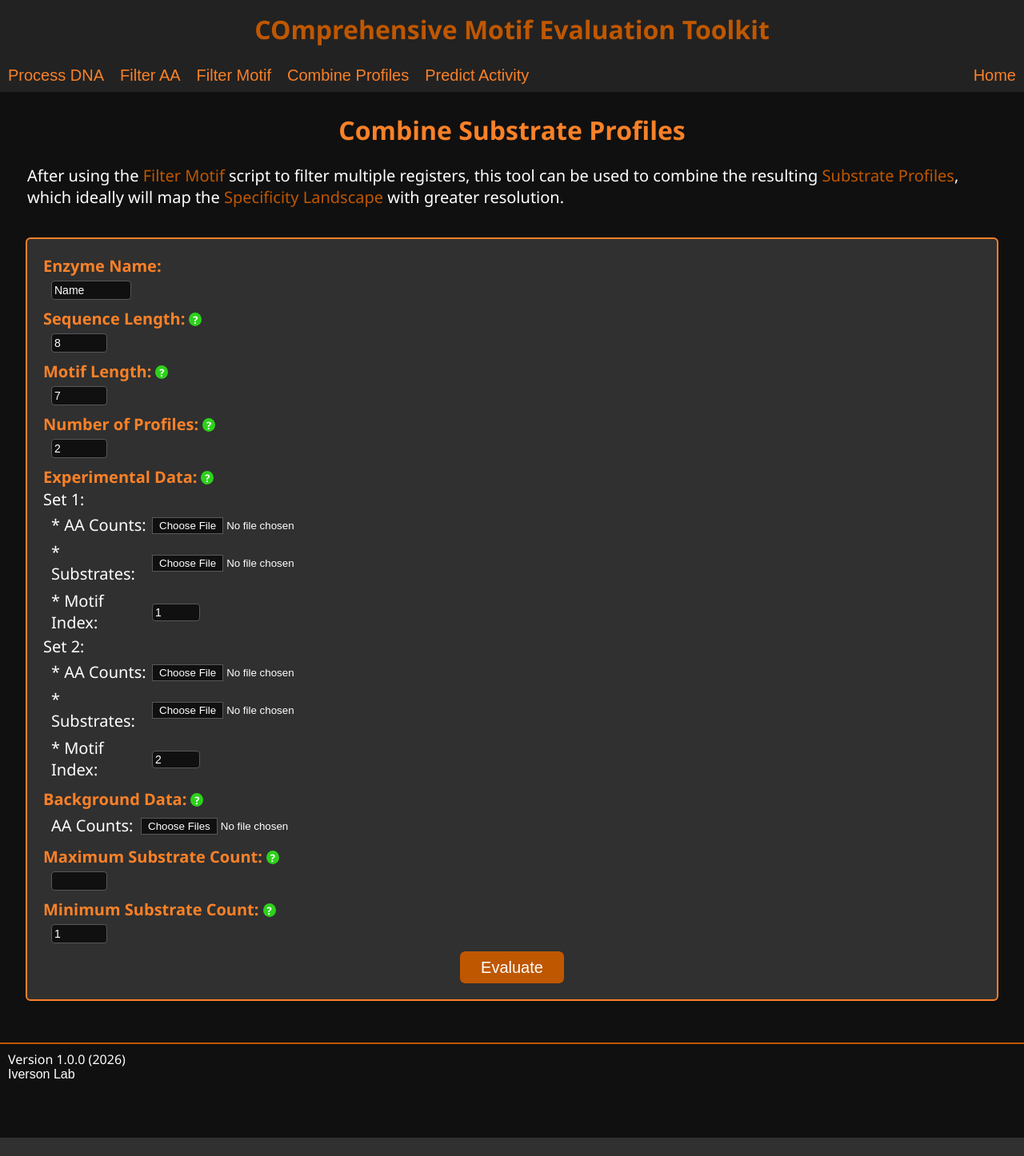
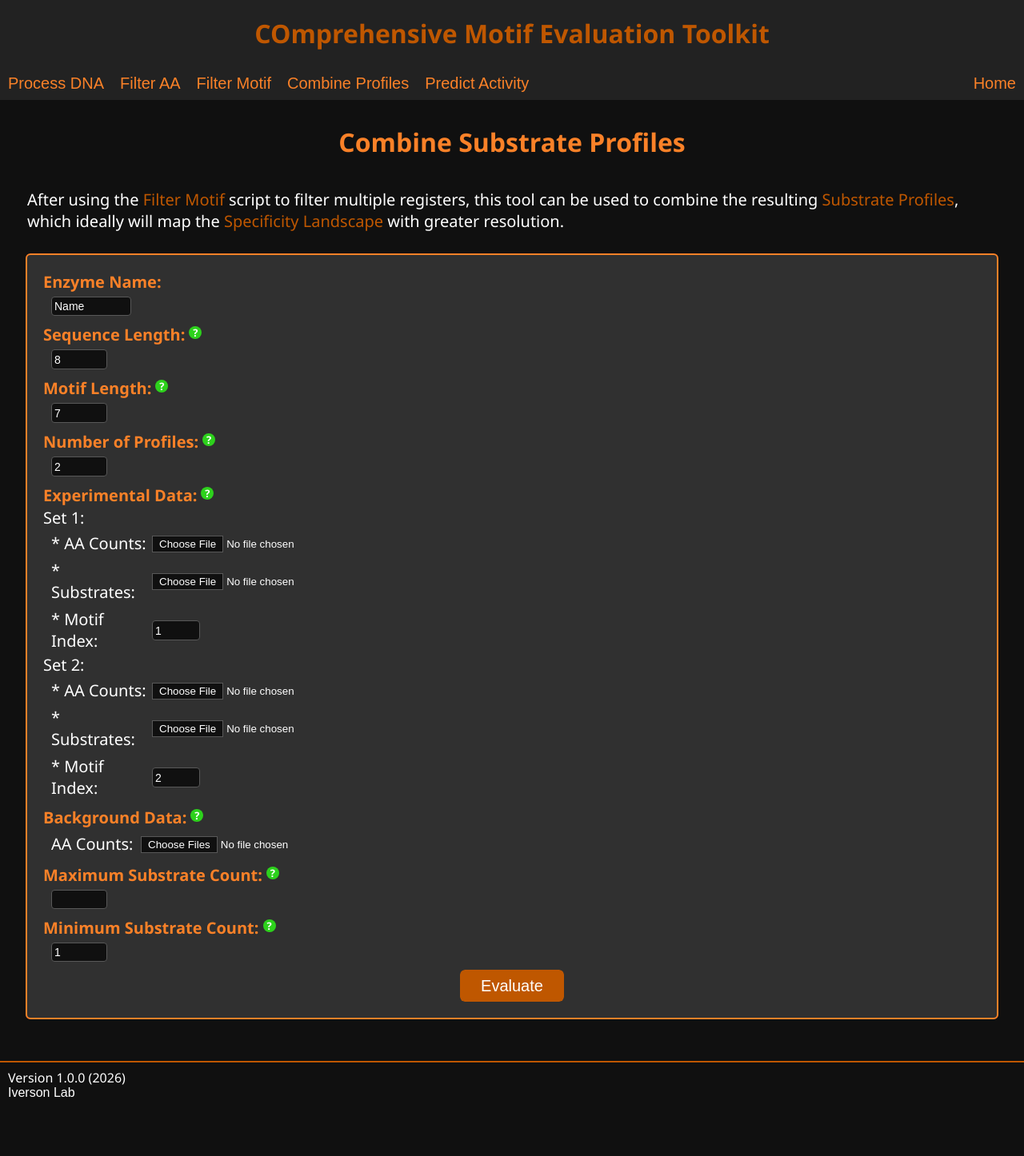
Before and after one commit to Collinformatics/COMET, a Flask app: page /combineProfiles in a window 1280 px wide. Shown: the whole page at 80% size. Before the commit the page ends 1423 px from the top, so only its background shows below. Run offline with Flask 3, Linux system fonts and the light colour scheme; parts of the project's set-up code (start-up, migrations or seed data) failed here and were passed over; some libraries are stand-ins or nearby versions.

Commit message:
Add files via upload

```diff
--- a/static/app.js
+++ b/static/app.js
@@ -208,7 +208,7 @@ function createProfileContainer(subs=true) {
         wrapper3.innerHTML = `
             <label class="label-w" style="width: ${l}" for="fileExp${i}">* Motif Index:</label>
             <input type="number" id="idxStart${i}" name="idxStart${i}" value="${i}"
-                   min="1" max="${maxIdx}" style="width: 60px; height: 22px;"
+                   min="1" max="${maxIdx}" style="width: 60px; height: 25px;"
                    required>
         `;
         container.appendChild(wrapper3);
--- a/static/styles.css
+++ b/static/styles.css
@@ -44,9 +44,11 @@
     --gap: 5px;
     --padSize: 2px;
     --padBox: 20px;
+    --padButtonHeader: 10px;
     --padForm: 5px; /*##*/
     --padInput: 3px;
     --margin: 30px;
+    --marginInfo: 10px;
     --marginVert: 3px;
     --marginFormHorizontal: 10px;
     --marginFormVertical: 15px;
@@ -76,14 +78,14 @@ h1 {
     font-size: var(--textSizeHeader);
     text-align: center;
     margin: 0;
-    padding: 15px;
+    padding: 20px;
 }
 
 h2 {
     color: var(--orange);
     /*text-shadow: 0 0 5px var(--orangeburnt);/**/
     font-size: var(--textSizeHeader);
-    margin: 20px;
+    margin: 25px;
     padding: calc(var(--padSize) * 2) var(--padSize) 0 var(--padSize);
 }
 
@@ -92,7 +94,7 @@ h2 {
     font-size: var(--textSize);
     width: fit-content;
     align-self: flex-start;
-    margin: 0 var(--margin) 5px var(--margin);
+    margin: var(--marginInfo) var(--margin) var(--marginInfo) var(--margin);
     padding: var(--padSize);
 }
 
@@ -159,7 +161,7 @@ p {
     height: 16px;
     border-radius: 50%;
     cursor: pointer;
-    padding-top: 1px;
+    margin-bottom: 6px;
 }.help-icon:hover {
     color: var(--pink);
     background-color: var(--white);
@@ -229,7 +231,7 @@ p {
     border: none;
     margin: 0;
     white-space: nowrap; /* prevents label from wrapping */
-    padding: 10px;
+    padding: var(--padButtonHeader);
     border-radius: 0;
 }.buttonHeader:hover {
     color: var(--buttonHover);
@@ -268,7 +270,7 @@ p {
     background-color: var(--colorBody);
     width: 100%;
     margin: 0 var(--marginFormHorizontal) var(--marginFormVertical) var(--marginFormHorizontal);
-    padding: calc(var(--marginFormVertical)*2) 0 var(--marginFormVertical) 0;
+    padding: calc(var(--marginFormVertical)) 0 var(--marginFormVertical) 0;
 }.form-group {
     font-size: var(--textSize);
     display: flex;
--- a/templates/combineProfiles.html
+++ b/templates/combineProfiles.html
@@ -64,7 +64,7 @@
                     </div>
                     <div class="form-wrapper">
                         <input type="number" id="seqLength" name="seqLength"
-                               value="8" min="1" step="1" style="width: 70px;"
+                               value="8" min="1" step="1" style="width: 70px; height: 25px;"
                                onchange="updateNumProfiles()" required>
                     </div>
                 </div>
@@ -83,7 +83,7 @@
                     </div>
                     <div class="form-wrapper">
                         <input type="number" id="motifLength" name="motifLength"
-                               value="7" min="1" step="1" style="width: 70px;"
+                               value="7" min="1" step="1" style="width: 70px; height: 25px;"
                                onchange="updateNumProfiles()"
                                required>
                     </div>
@@ -101,8 +101,8 @@
                     </div>
                     <div class="form-wrapper">
                         <input type="number" id="nProfiles" name="nProfiles"
-                               value="2" min="2" style="width: 70px;" onchange="updateNumProfiles()"
-                               required>
+                               value="2" min="2" style="width: 70px; height: 25px;"
+                               onchange="updateNumProfiles()" required>
                     </div>
                 </div>
                 <div class="form-group">
--- a/templates/setEntropy.html
+++ b/templates/setEntropy.html
@@ -91,7 +91,7 @@
 
                 <div class="form-group" id="motifPosContainer">
                     <label for="motifPosDefault">Motif Positions:</label>
-                    <p class="p3" id="motifPosDefault">Evaluating Entropy</p>
+                    <p class="p3" id="motifPosDefault">  Evaluating Entropy</p>
                 </div>
 
                 <!-- Execute -->
```
